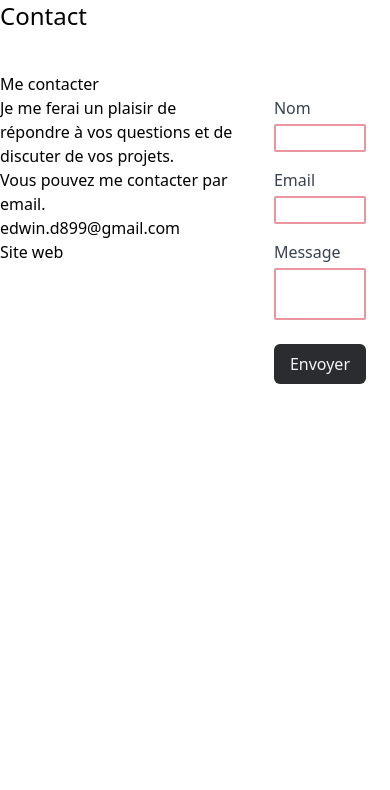
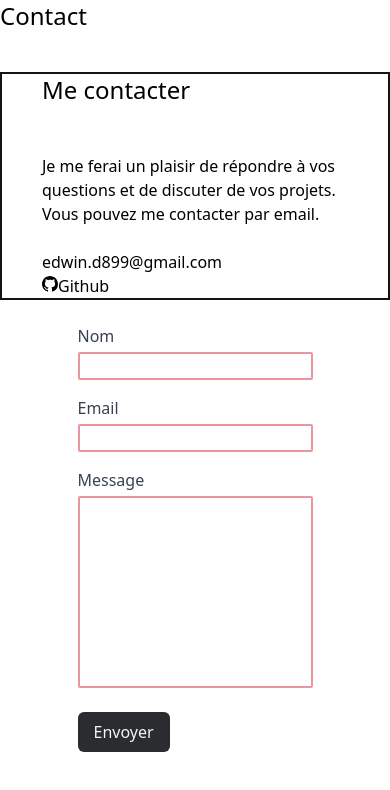
Before and after one commit to EdwinDij/frontend-portolioV4, a Next.js app: page /contact in a window 390 px wide. Shown: the top 790 px of the page. Built offline with nearby package versions, Linux system fonts and the light colour scheme.

Commit message:
form de contacte en place avec le responsive

```diff
--- a/src/pages/contact.tsx
+++ b/src/pages/contact.tsx
@@ -2,6 +2,7 @@ import React from 'react'
 import { useState } from 'react'
 import axios from 'axios'
 import { Notyf } from 'notyf'
+import {BsGithub} from 'react-icons/bs'
 
 export default function Contact() {
 
@@ -56,16 +57,16 @@ export default function Contact() {
 
     return (
         <div>
-            <h1 className='text-2xl mb-10'>Contact</h1>
-            <div className=' flex'>
-                <div>
-                    <h2 >Me contacter</h2>
-                    <p>
+            <h1 className='text-2xl mb-10 '>Contact</h1>
+            <div className='flex max-sm:flex-col sm:gap-16 items-center'>
+                <div className='flex flex-col justify-center border-dark border-2 px-10 h-full '>
+                    <h2 className='text-2xl mb-12' >Me contacter</h2>
+                    <p className='mb-6'>
                         Je me ferai un plaisir de répondre à vos questions et de discuter de vos projets.<br></br>
                         Vous pouvez me contacter par email.
                     </p>
                     <p>edwin.d899@gmail.com</p>
-                    <a href='#'>Site web</a>
+                    <a href='https://github.com/EdwinDij' target="_blank" className='flex items-baseline' ><BsGithub/>Github</a>
                 </div>
                 <div>
                     <form onSubmit={handleSubmit} className="p-6">
@@ -104,7 +105,7 @@ export default function Contact() {
                                 id="message"
                                 value={message}
                                 onChange={(e) => setMessage(e.target.value)}
-                                className="block w-full mt-1 rounded-sm border-red border-opacity-50 border-2 outline-none resize-none"
+                                className="block w-full mt-1 rounded-sm border-red border-opacity-50 border-2 outline-none resize-none h-48 "
                             ></textarea>
                         </div>
                         <div className="mt-6">
--- a/src/pages/index.tsx
+++ b/src/pages/index.tsx
@@ -45,10 +45,10 @@ export default function Home() {
       <section id="About-me" className="h-screen flex max-2xl:ml-5 max-[2560px]:ml-5 max-md:justify-center items-center">
         <About />
       </section>
-      <section id="Projects" className="max-2xl:ml-5 max-[2560px]:ml-5 ">
+      <section id="Projects" className="max-2xl:ml-5 max-[2560px]:ml-5 h-screen">
         <Project />
         </section>
-        <section id="Contact" className="flex flex-col max-2xl:ml-5 max-[2560px]:ml-5 max-md:justify-center items-center">
+        <section id="Contact" className="flex flex-col max-2xl:ml-5 max-[2560px]:ml-5 max-md:justify-center items-center mt-16">
           <Contact />
           </section>
     </main>
```
